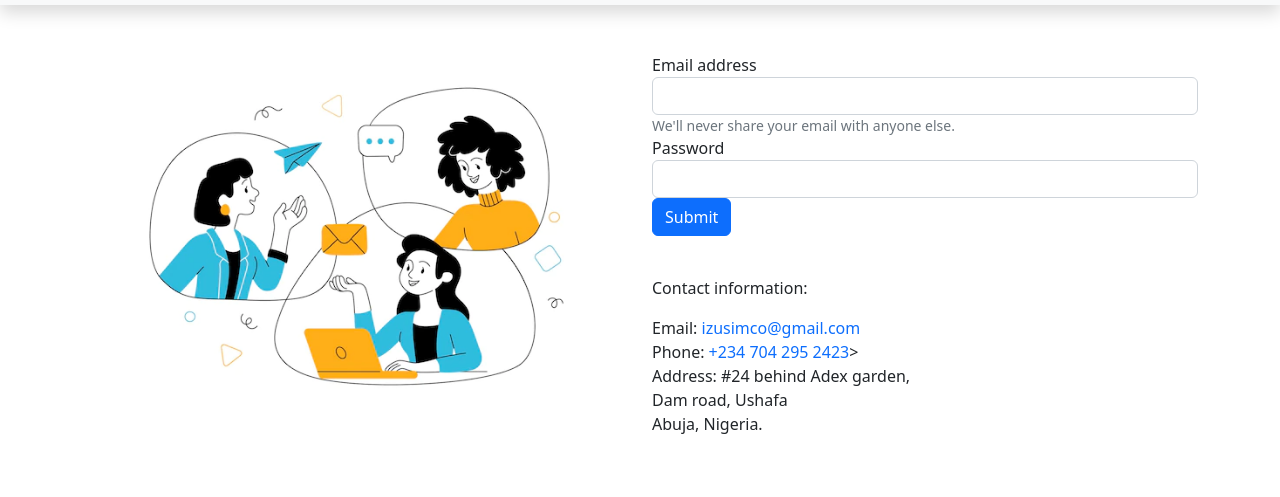
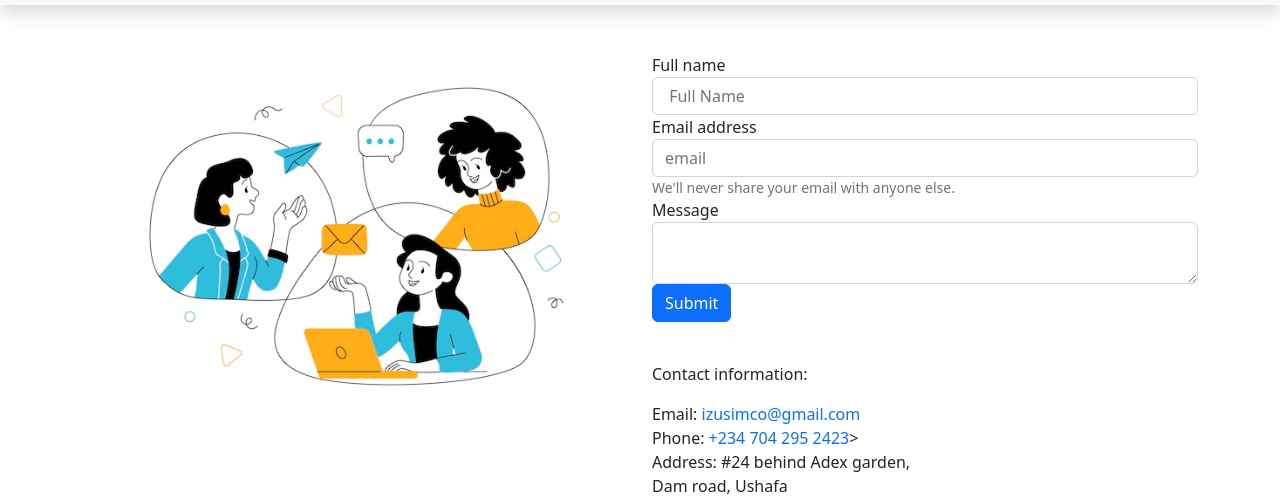
Before and after one commit to Izusimco/My-Portfolio2, a plain HTML site: page contact.html in a window 1280 px wide. Shown: the part 81-578 px from the top of the page. Drawn offline with nearby package versions, Linux system fonts and the light colour scheme; a script that the page names is missing.

```diff
--- a/contact.html
+++ b/contact.html
@@ -47,13 +47,17 @@
       <div class="col-sm-12 col-md-6">
         <form>
           <div class="form-group">
+            <label for="exampleInputtext">Full name</label>
+            <input type="text" class="form-control" id="exampleInputfullname"placeholder=" Full Name">
+          </div>
+          <div class="form-group">
             <label for="exampleInputEmail1">Email address</label>
-            <input type="email" class="form-control" id="exampleInputEmail1" aria-describedby="emailHelp">
+            <input type="email" class="form-control" id="exampleInputEmail1" aria-describedby="emailHelp" placeholder="email">
             <small id="emailHelp" class="form-text text-muted">We'll never share your email with anyone else.</small>
           </div>
           <div class="form-group">
-            <label for="exampleInputPassword1">Password</label>
-            <input type="password" class="form-control" id="exampleInputPassword1">
+            <label for="exampleformcontrolTextarea"> Message</label>
+            <textarea type="text" class="form-control" id="exampleformcontrolTextarea"></textarea>
           </div>
           <button type="submit" class="btn btn-primary">Submit</button>
         </form>
```
Also changed, not shown: about.html (+4 -4 lines), index.html (+2 -2 lines).
